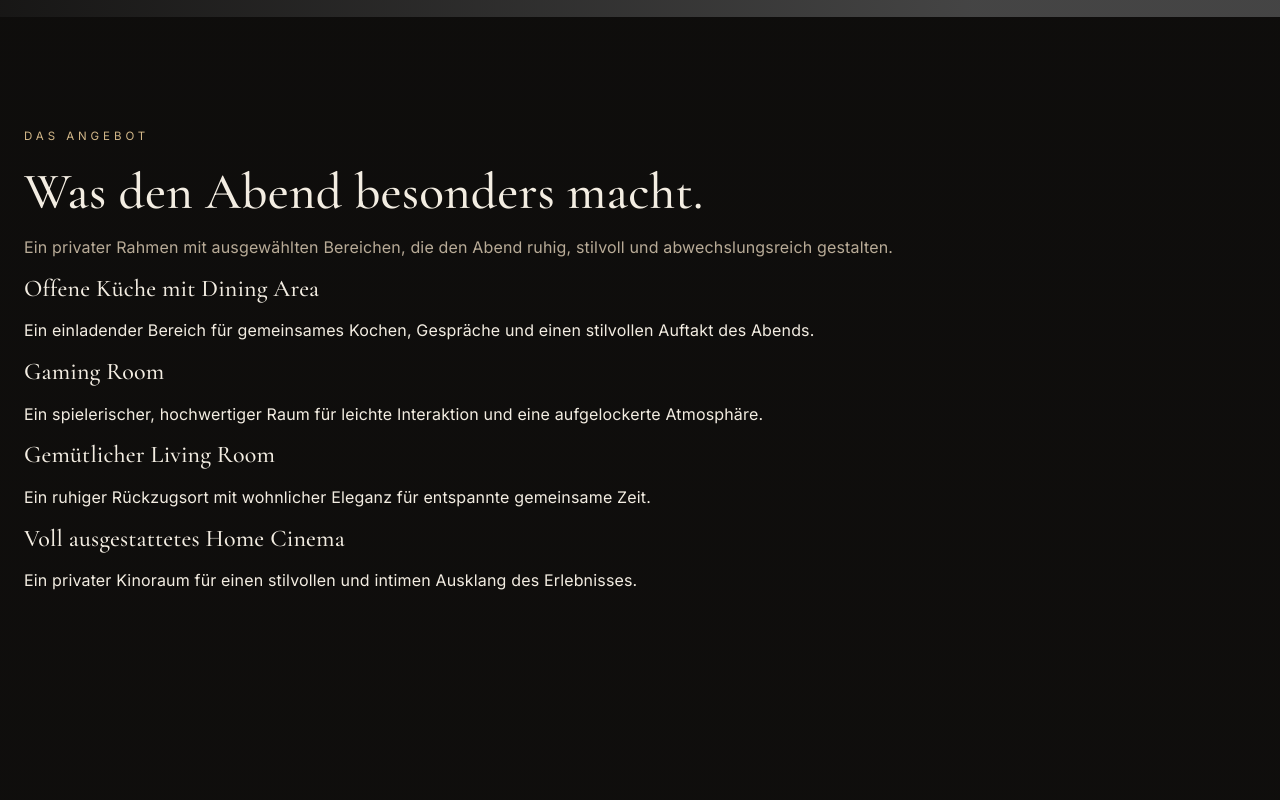
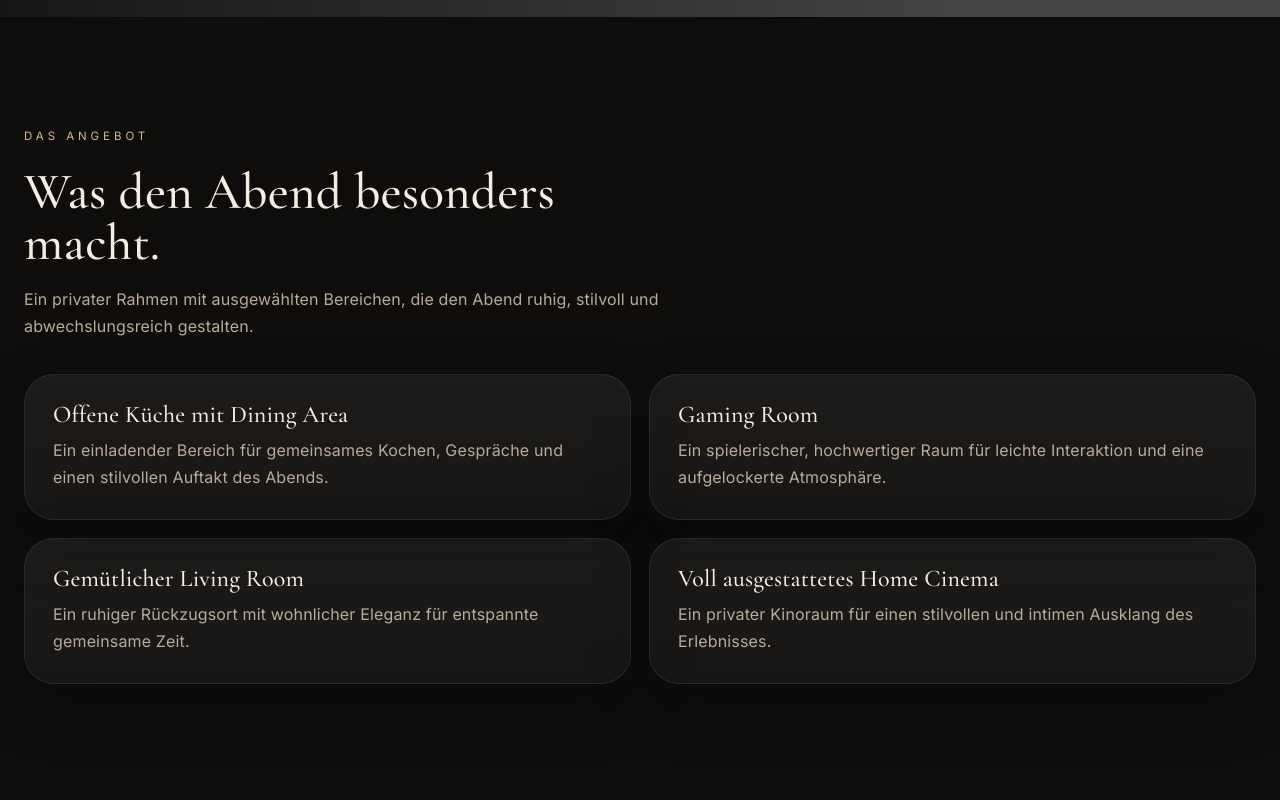
Before and after one commit to bugihh/maisondeminuit3, a plain HTML site: page index.html in a window 1280 px wide. Shown: the part 1120-1920 px from the top of the page. Drawn offline with nearby package versions, Linux system fonts and the light colour scheme; grey boxes are pictures that could not be loaded.

Commit message:
Update styles for site header and offer sections

```diff
--- a/styles.css
+++ b/styles.css
@@ -42,9 +42,10 @@ button, input, select, textarea { font: inherit; }
   position: fixed;
   inset: 0 0 auto 0;
   z-index: 1000;
-  background: linear-gradient(180deg, rgba(7,7,7,0.84), rgba(7,7,7,0.46), transparent);
-  backdrop-filter: blur(12px);
-  border-bottom: 1px solid rgba(255,255,255,0.025);
+  background: linear-gradient(180deg, rgba(7,7,7,0.88), rgba(7,7,7,0.52), rgba(7,7,7,0.10));
+  backdrop-filter: blur(14px);
+  border-bottom: 1px solid rgba(183,146,90,0.08);
+  box-shadow: 0 10px 30px rgba(0,0,0,0.10);
   padding-top: 8px;
   padding-bottom: 18px;
 }
@@ -270,6 +271,7 @@ h3 {
 .muted,
 .info-block p,
 .detail p,
+.offer-item p,
 .faq-answer p,
 .contact-copy p,
 .footer-wrap {
@@ -306,6 +308,36 @@ h3 {
 
 .section {
   padding: var(--section-space) 0;
+}
+
+.section-head {
+  max-width: 640px;
+}
+
+.offer-head {
+  margin-bottom: 34px;
+}
+
+.offer-grid {
+  display: grid;
+  grid-template-columns: repeat(2, 1fr);
+  gap: 18px;
+}
+
+.offer-item {
+  padding: 28px;
+  border-radius: var(--radius);
+  background: linear-gradient(180deg, var(--panel-strong), var(--panel));
+  border: 1px solid rgba(255,255,255,0.08);
+  box-shadow: var(--shadow);
+}
+
+.offer-item h3 {
+  margin-bottom: 10px;
+}
+
+.offer-item p {
+  margin: 0;
 }
 
 .intro-wrap {
@@ -508,6 +540,7 @@ select optgroup {
 
   .menu-toggle { display: inline-block; }
 
+  .offer-grid,
   .intro-wrap,
   .info-grid,
   .details-wrap,
```
